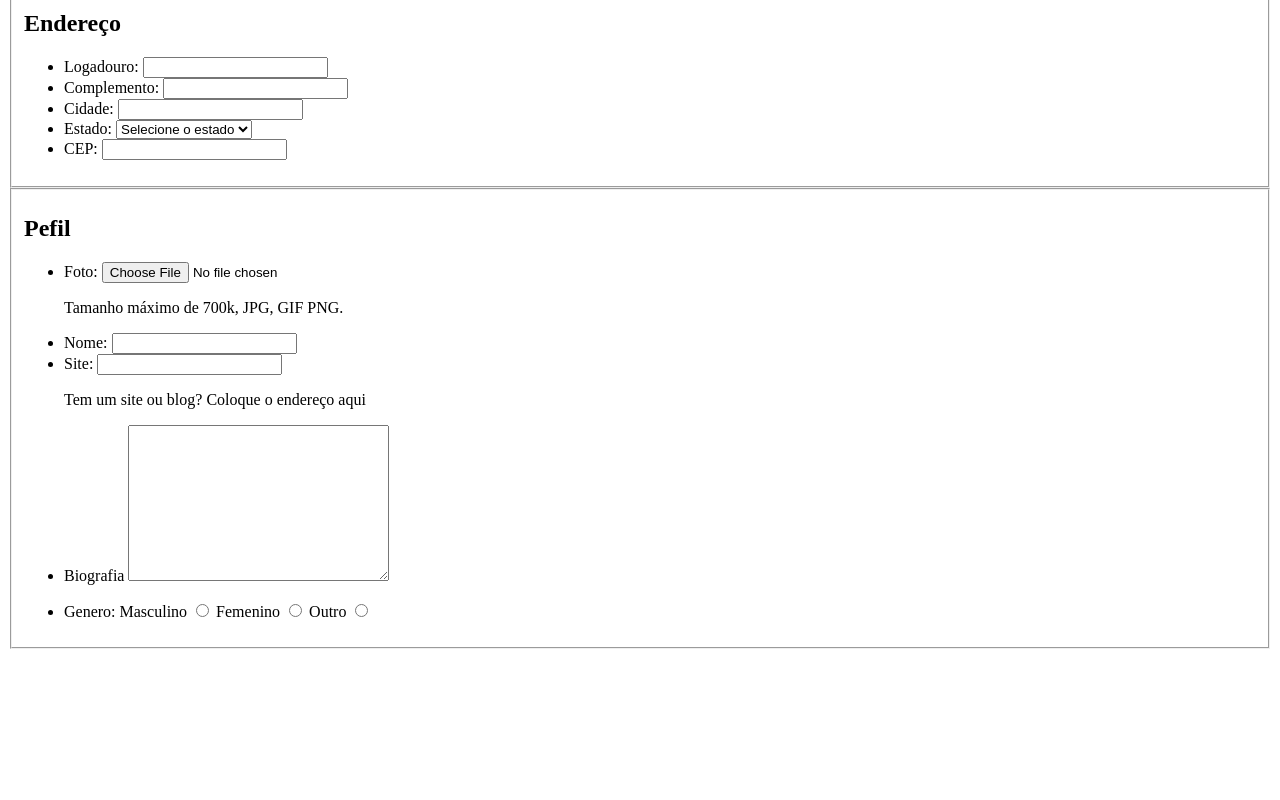
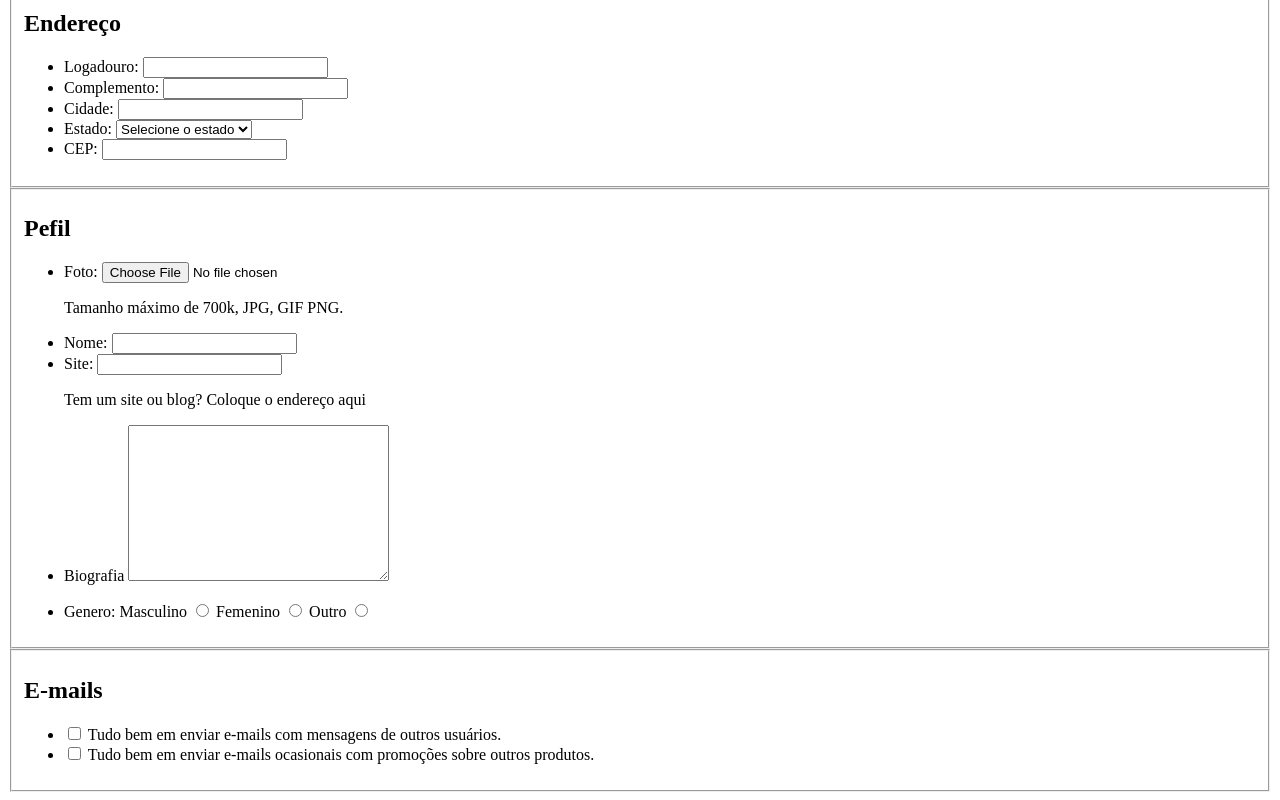
Before and after one commit to sykes-07/DSWI, a plain HTML site: page exercicio 2/conta.html in a window 1280 px wide. Shown: the part 305-1105 px from the top of the page. Before the commit the page ends 962 px from the top, so only its background shows below. Drawn offline with Linux system fonts and the light colour scheme.

Commit message:
Email finalizado

```diff
--- a/exercicio 2/conta.html
+++ b/exercicio 2/conta.html
@@ -105,6 +105,19 @@
                 </li>
             </ul>
         </fieldset>
+        <fieldset>
+            <h2>E-mails</h2>
+            <ul>
+                <li>
+                    <input type="checkbox" name="mailUsuarios" id="mailUsuarios">
+                    <label for="EmailUsuarios">Tudo bem em enviar e-mails com mensagens de outros usuários.</label>
+                </li>
+                <li>
+                    <input type="checkbox" name="Emailpromocao" id="Emailpromocao">
+                    <label for="EmailPromocão">Tudo bem em enviar e-mails ocasionais com promoções sobre outros produtos.</label>
+                </li>
+            </ul>
+        </fieldset>
 
     </form>
 
```
